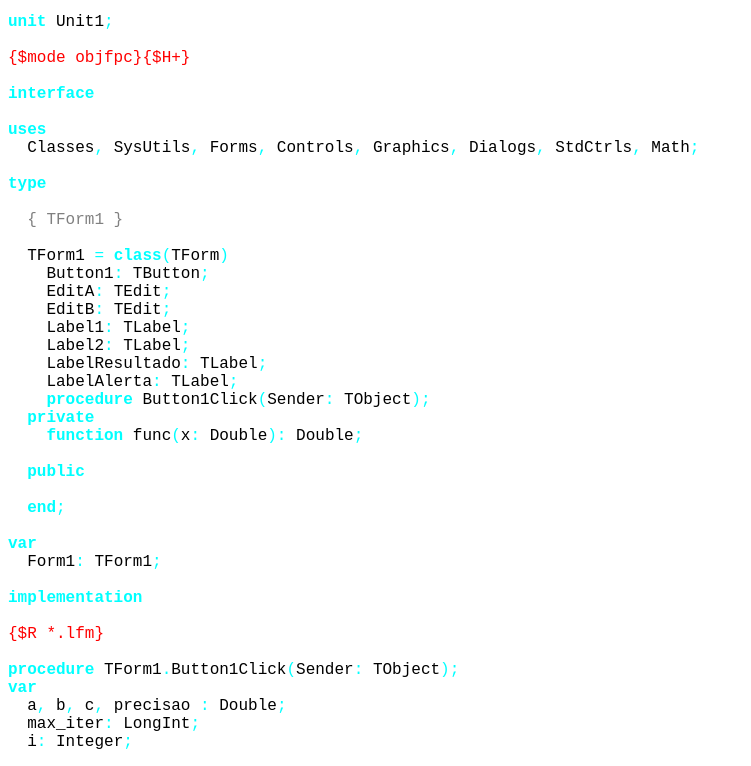
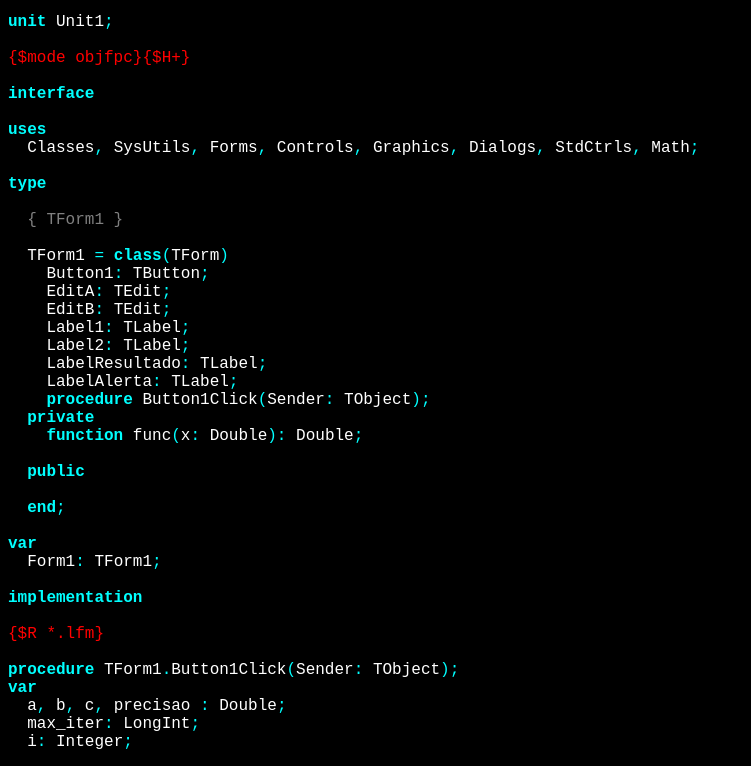
Before and after one commit to tiagolimar/algoritmos, a plain HTML site: page index.html in a window 1280 px wide. Shown: the top 766 px of the page, without its empty margins (0-751 px from the left). Drawn offline with Linux system fonts and the light colour scheme.

Commit message:
change colors

```diff
--- a/index.html
+++ b/index.html
@@ -6,7 +6,7 @@
 <meta http-equiv="content-type" content="text/html; charset=utf-8">
 <title>Unit1</title>
 </head>
-<body text="black" bgcolor="#FFFFFF"><pre><code><font  size=3 face="Courier New"><font color="aqua"><b>unit </b></font>Unit1<font color="aqua">;
+<body text="white" bgcolor="black"><pre><code><font  size=3 face="Courier New"><font color="aqua"><b>unit </b></font>Unit1<font color="aqua">;
 
 </font><font color="red">{$mode objfpc}{$H+}
 
```
